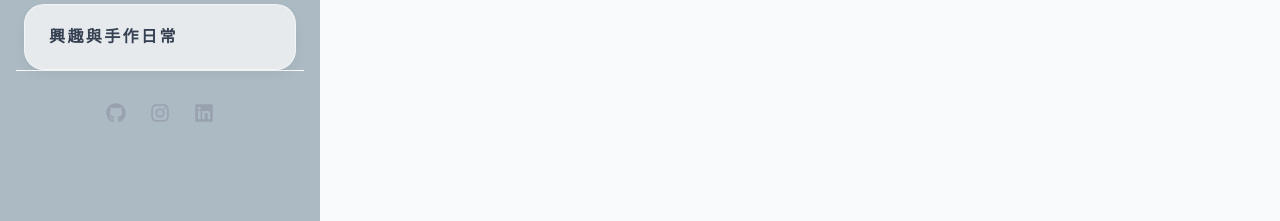
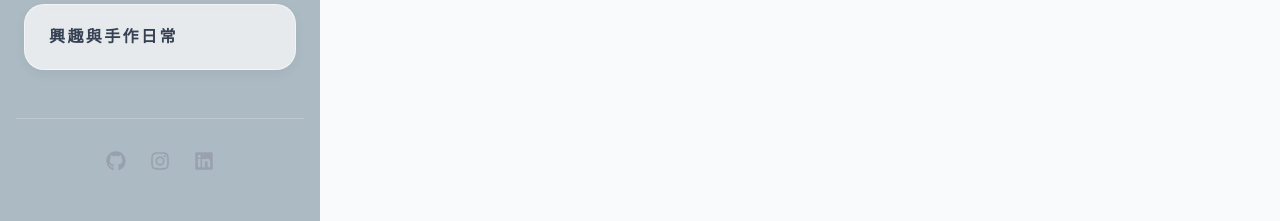
Before and after one commit to yeelin1128/1142_Web113101084_Hw1, a Next.js app: page / in a window 1280 px wide. Shown: the part 530-751 px from the top of the page. Built offline with nearby package versions, Linux system fonts and the light colour scheme.

Commit message:
feat: line

```diff
--- a/component/Menu.tsx
+++ b/component/Menu.tsx
@@ -8,7 +8,7 @@ export default function Menu() {
 
   return (
     <>
-      <div className="bg-[#acbac4] w-[320px] h-screen p-4 shadow-lg flex-col overflow-hidden overflow-y-auto">
+      <div className="bg-[#acbac4] w-[320px] h-screen p-4 shadow-lg flex-col overflow-hidden">
 
         <Link href="/">
             HOME
@@ -68,7 +68,7 @@ export default function Menu() {
       </nav>
 
       {/* 4. 社群圖示 */}
-      <div className="flex justify-center gap-6 mt-auto pt-8 border-t border-gray-50">
+      <div className="flex justify-center gap-6 mt-12 pt-8 border-t border-white/20">
         <FaGithub className="text-gray-400 hover:text-black cursor-pointer transition-colors" size={20} />
         <FaInstagram className="text-gray-400 hover:text-pink-500 cursor-pointer transition-colors" size={20} />
         <FaLinkedin className="text-gray-400 hover:text-blue-600 cursor-pointer transition-colors" size={20} />
```
